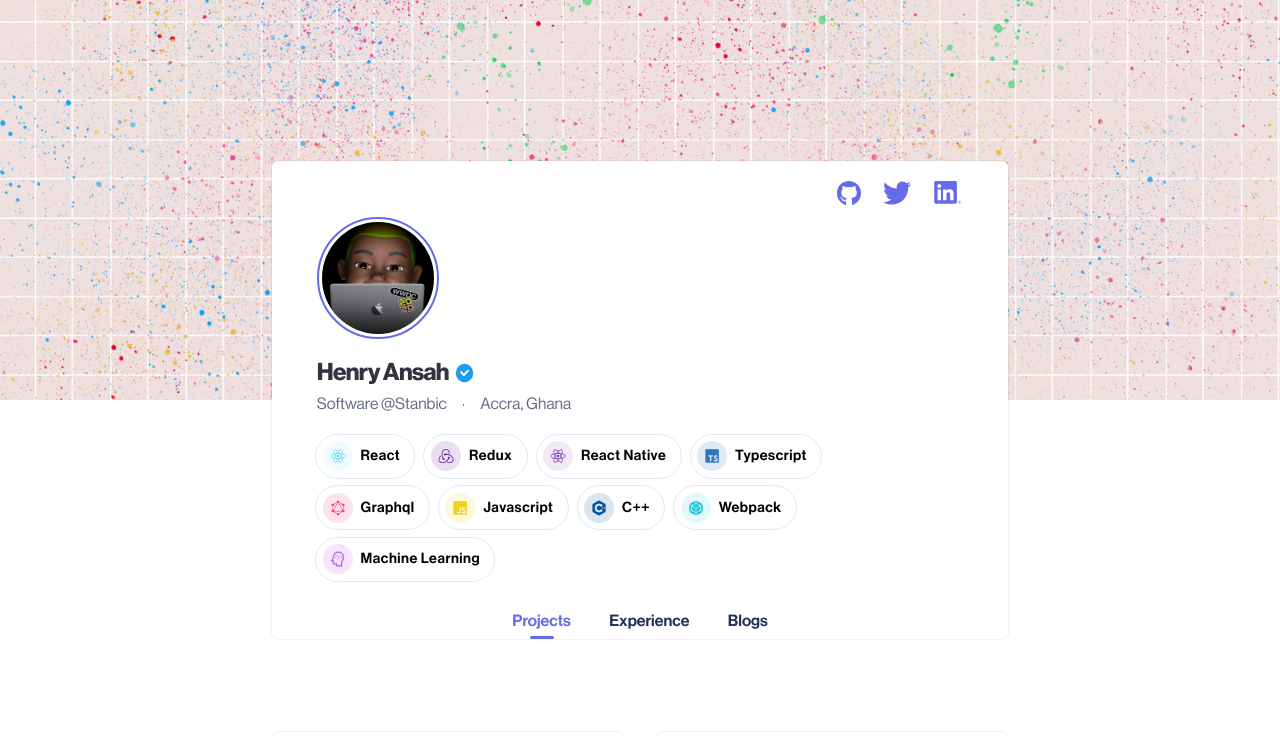
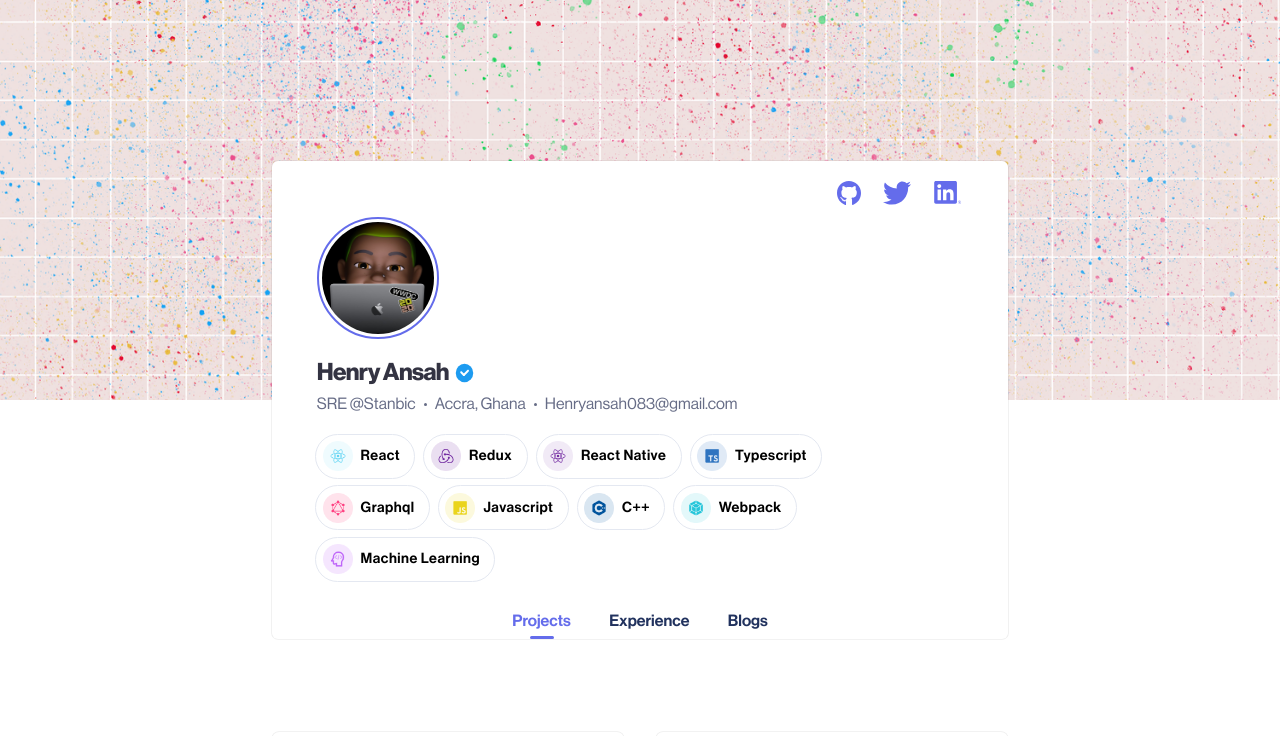
Before and after one commit to henrhie/personal-site, a React (Vite) app: page / in a window 1280 px wide. Shown: the top 736 px of the page. Built offline with nearby package versions, Linux system fonts and the light colour scheme.

Commit message:
chore: add email address to info-section

```diff
--- a/src/components/info-section.js
+++ b/src/components/info-section.js
@@ -6,11 +6,11 @@ function Dot() {
 	return (
 		<div
 			style={{
-				height: '0.1rem',
-				width: '0.1rem',
+				height: '0.2rem',
+				width: '0.2rem',
 				backgroundColor: 'black',
-				marginLeft: '1rem',
-				marginRight: '1rem',
+				marginLeft: '0.5rem',
+				marginRight: '0.5rem',
 				borderRadius: '100px',
 				backgroundColor: '#666c86',
 			}}></div>
@@ -28,9 +28,11 @@ function InfoSection() {
 				/>
 			</div>
 			<div className='status'>
-				<p>Software @Stanbic</p>
+				<p>SRE @Stanbic</p>
 				<Dot />
 				<p>Accra, Ghana</p>
+				<Dot />
+				<p>Henryansah083@gmail.com</p>
 			</div>
 		</div>
 	);
```
